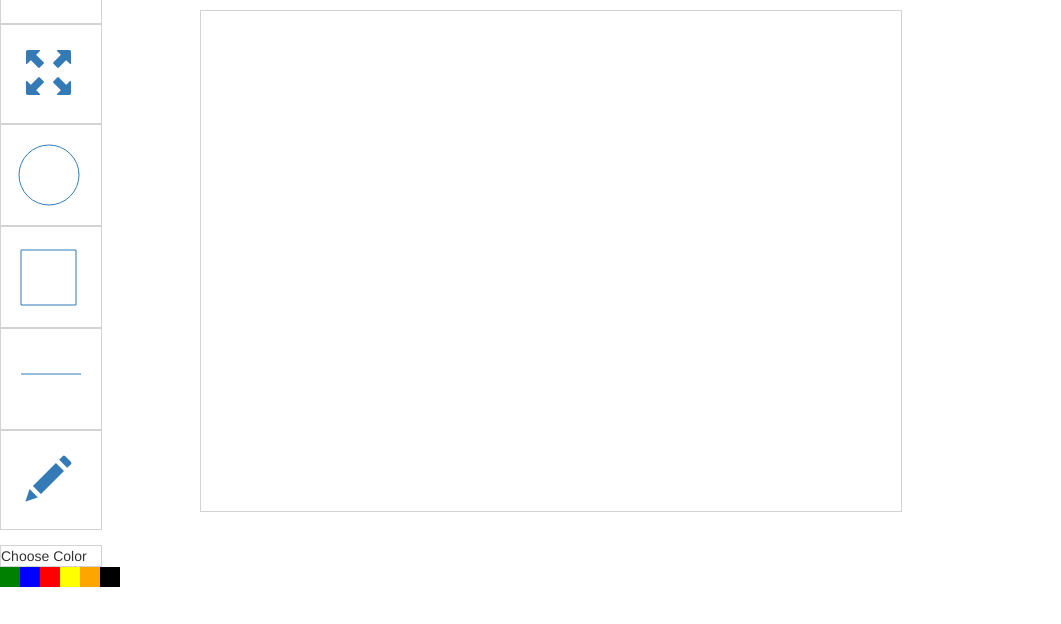
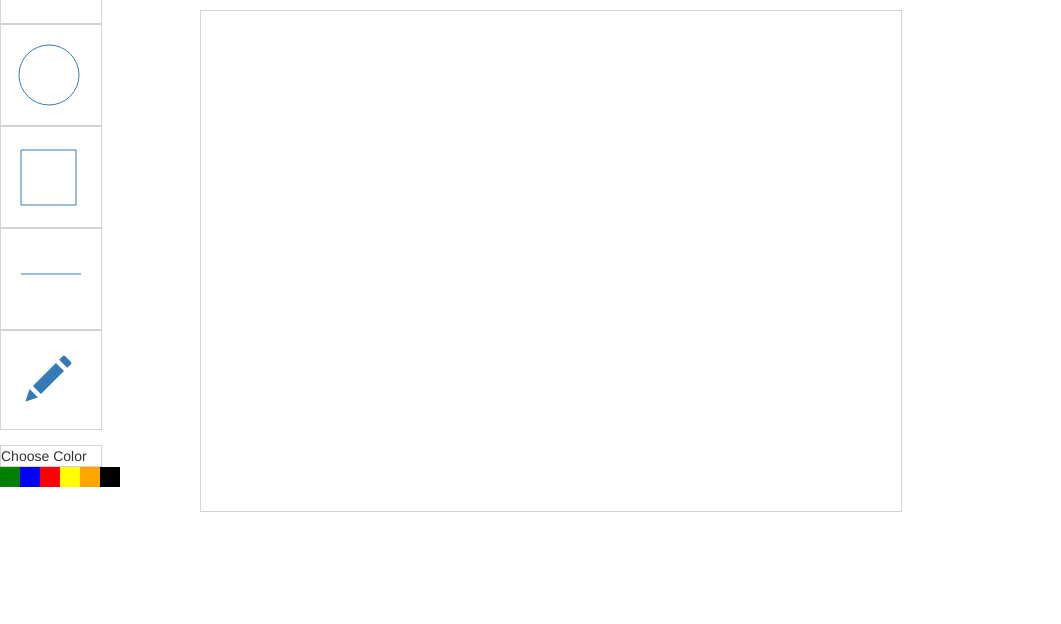
Before and after one commit to barnettech/drawingTool, a plain HTML site: page index.html in a window 1280 px wide. Shown: the part 176-800 px from the top of the page, without its empty margins (0-1061 px from the left). Drawn offline with nearby package versions, Linux system fonts and the light colour scheme.

Commit message:
getting rid of move button.

```diff
--- a/index.html
+++ b/index.html
@@ -23,11 +23,11 @@
     </a>
   </div>
 
-  <div class="myCanvas myCanvasFreehandDraw" id="myCanvas0">
+  <!--<div class="myCanvas myCanvasFreehandDraw" id="myCanvas0">
     <a href="#">
           <span class="glyphicon glyphicon-fullscreen"></span>
     </a>
-  </div>
+  </div>-->
   <canvas class="myCanvas" id="myCanvas1" width="100px" height="100px">
   Your browser does not support the HTML5 canvas tag.</canvas>
   <canvas class="myCanvas" id="myCanvas2" width="100px" height="100px">
```
Also changed, not shown: 1 other file.
